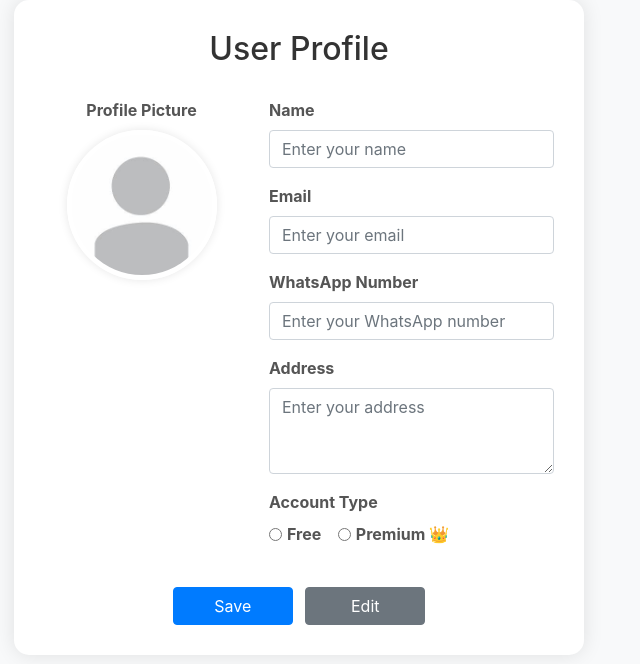
After one commit to bhanuj10/Wheelwise, a PHP site: page /profilePage.php in a window 1280 px wide. The commit adds this page. Shown: the top 664 px of the page, without its empty margins (341-981 px from the left). Run offline with PHP 8.4, Linux system fonts and the light colour scheme.

Commit message:
just an update

```diff
--- a/index.php
+++ b/index.php
@@ -4,7 +4,7 @@
         <meta charset="UTF-8">
         <meta name="viewport" content="width=device-width, initial-scale=1.0">
         <title>WheelWise</title>
-        <link rel="icon" href="favicon.ico" type="image/x-icon">
+        <!--<link rel="icon" href="favicon.ico" type="image/x-icon">-->
         <!-- For modern browsers -->
         <link rel="icon" href="images/favicon.png" type="image/png">
 
--- /dev/null
+++ b/js/scripts_home.js
@@ -0,0 +1,4 @@
+window.onload = function() {
+    var signinSpan = document.getElementById('signin');
+    signinSpan.style.visibility  = 'visible';
+};
--- /dev/null
+++ b/profilePage.php
@@ -0,0 +1,149 @@
+<!DOCTYPE html>
+<html lang="en">
+<head>
+    <meta charset="UTF-8">
+    <meta name="viewport" content="width=device-width, initial-scale=1.0">
+    <title>User Profile</title>
+    <link href="https://maxcdn.bootstrapcdn.com/bootstrap/4.5.2/css/bootstrap.min.css" rel="stylesheet">
+    <style>
+        body {
+            background-color: #f8f9fa;
+        }
+
+        .profile {
+            background-color: #fff;
+            padding: 30px;
+            border-radius: 15px;
+            box-shadow: 0 0 20px rgba(0, 0, 0, 0.1);
+        }
+
+        .profile h2 {
+            color: #333;
+            margin-bottom: 30px;
+            text-align: center;
+        }
+
+        .form-group label {
+            font-weight: bold;
+            color: #555;
+        }
+
+        #profilePicContainer {
+            position: relative;
+            text-align: center;
+        }
+
+        #profilePic {
+            display: inline-block;
+            width: 150px;
+            height: 150px;
+            object-fit: cover;
+            border-radius: 50%;
+            border: 5px solid #fff;
+            box-shadow: 0 0 10px rgba(0, 0, 0, 0.1);
+        }
+
+        #profilePicInput {
+            position: absolute;
+            top: 0;
+            left: 0;
+            opacity: 0;
+            width: 100%;
+            height: 100%;
+            cursor: pointer;
+        }
+
+        .btn-primary,
+        .btn-secondary {
+            width: 120px;
+        }
+
+        .btn-primary:hover,
+        .btn-secondary:hover {
+            background-color: #007bff;
+            border-color: #007bff;
+        }
+
+        .btn-secondary {
+            background-color: #6c757d;
+            border-color: #6c757d;
+        }
+
+        .btn-secondary:hover {
+            background-color: #5a6268;
+            border-color: #545b62;
+        }
+    </style>
+</head>
+<body>
+    <div class="container">
+        <div class="row justify-content-center">
+            <div class="col-md-6 profile">
+                <h2>User Profile</h2>
+                <form id="profileForm">
+                    <div class="row">
+                        <div class="col-md-5">
+                            <div class="form-group" id="profilePicContainer">
+                                <label for="profilePic">Profile Picture</label>
+                                <img id="profilePic" src="placeholder.jpg" alt="Profile Picture">
+                                <input type="file" class="form-control-file" id="profilePicInput" accept="image/*" onchange="displayProfilePic(event)">
+                            </div>
+                        </div>
+                        <div class="col-md-7">
+                            <div class="form-group">
+                                <label for="name">Name</label>
+                                <input type="text" class="form-control" id="name" placeholder="Enter your name" required>
+                            </div>
+                            <div class="form-group">
+                                <label for="email">Email</label>
+                                <input type="email" class="form-control" id="email" placeholder="Enter your email" required>
+                            </div>
+                            <div class="form-group">
+                                <label for="whatsapp">WhatsApp Number</label>
+                                <input type="tel" class="form-control" id="whatsapp" placeholder="Enter your WhatsApp number" required>
+                            </div>
+                            <div class="form-group">
+                                <label for="address">Address</label>
+                                <textarea class="form-control" id="address" rows="3" placeholder="Enter your address" required></textarea>
+                            </div>
+                            <div class="form-group">
+                                <label for="accountType">Account Type</label><br>
+                                <div class="form-check form-check-inline">
+                                    <input class="form-check-input" type="radio" name="accountType" id="freeAccount" value="free">
+                                    <label class="form-check-label" for="freeAccount">Free</label>
+                                </div>
+                                <div class="form-check form-check-inline">
+                                    <input class="form-check-input" type="radio" name="accountType" id="premiumAccount" value="premium">
+                                    <label class="form-check-label" for="premiumAccount">Premium 👑</label>
+                                </div>
+                            </div>
+                        </div>
+                    </div>
+                    <div class="text-center mt-4">
+                        <button type="submit" class="btn btn-primary">Save</button>
+                        <button type="button" class="btn btn-secondary ml-2" id="editProfileBtn">Edit</button>
+                    </div>
+                </form>
+            </div>
+        </div>
+    </div>
+
+    <script>
+        function displayProfilePic(event) {
+            const input = event.target;
+            if (input.files && input.files[0]) {
+                const reader = new FileReader();
+                reader.onload = function(e) {
+                    document.getElementById('profilePic').src = e.target.result;
+                    document.getElementById('profilePicInput').style.display = 'none'; // Hide file input
+                }
+                reader.readAsDataURL(input.files[0]);
+            }
+        }
+    </script>
+
+    <script src="https://code.jquery.com/jquery-3.5.1.slim.min.js"></script>
+    <script src="https://cdn.jsdelivr.net/npm/@popperjs/core@2.9.2/dist/umd/popper.min.js"></script>
+    <script src="https://maxcdn.bootstrapcdn.com/bootstrap/4.5.2/js/bootstrap.min.js"></script>
+</body>
+</html>
--- a/register.php
+++ b/register.php
@@ -94,15 +94,15 @@
             <form action="register.php" method="POST">
                 <div class="form-group">
                     <label for="firstname">First Name</label>
-                    <input type="text" id="firstname" name="firstname" placeholder="Enter your first name" required>
+                    <input type="text" id="firstname" name="firstname" minlength="4" maxlength="25" placeholder="Enter your first name" required>
                 </div>
                 <div class="form-group">
                     <label for="lastname">Last Name (Optional)</label>
-                    <input type="text" id="lastname" name="lastname" placeholder="Enter your last name">
+                    <input type="text" id="lastname" name="lastname" maxlength="25" placeholder="Enter your last name">
                 </div>
                 <div class="form-group">
                     <label for="username">Username</label>
-                    <input type="text" id="username" name="username" placeholder="Choose a username" required>
+                    <input type="text" id="username" name="username" minlength="8" maxlength="16" placeholder="Choose a username" required>
                 </div>
                 <div class="form-group">
                     <label for="password">Password</label>
```
Also changed, not shown: css/styles_home.css (+9 -1 lines), includes/sidenav.php (+4 -4 lines), empty.php (deleted), placeholder.jpg (added).
